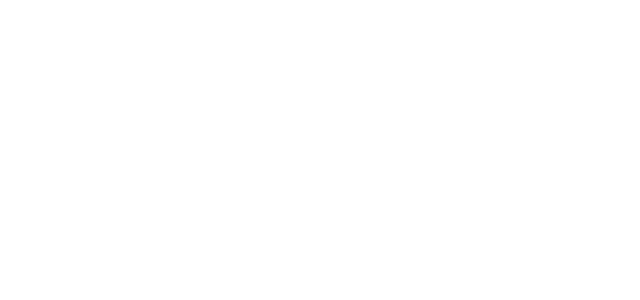
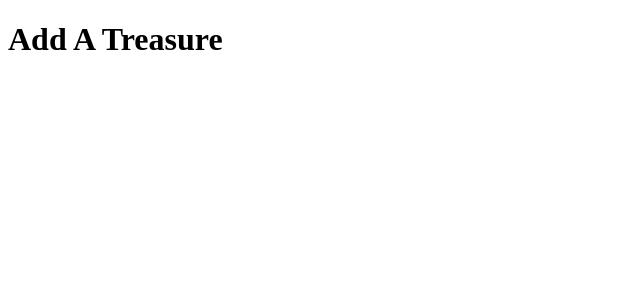
Before and after one commit to TonyWalker101/trash2treasure, a React (Create React App) app: page /add-new in a window 1280 px wide. Before the commit this address had no page. Shown: the top 300 px of the page, without its empty margins (0-640 px from the left). Built offline with nearby package versions, Linux system fonts and the light colour scheme.

Commit message:
add pages & routes

```diff
--- a/src/App.js
+++ b/src/App.js
@@ -1,11 +1,12 @@
 import logo from './logo.svg';
 import './App.css';
+import { BrowserRouter as Router, Routes, Route, Switch, Link, Redirect } from "react-router-dom"
 
 function App() {
   return (
     <div>
       <Link to="/search-result">Search Result</Link>
-      <Link to="/404">404</Link>
+      <Link to="/add-new">Add Treasure</Link>
   </div>
   );
 }
--- a/src/index.js
+++ b/src/index.js
@@ -3,6 +3,7 @@ import { BrowserRouter as Router, Routes, Route} from "react-router-dom";
 import App from "./App";
 import NotFound from "./pages/404";
 import SearchResult from "./pages/SearchResult";
+import AddNew from "./pages/AddNew";
 import React from "react";
 
 const rootElement = document.getElementById("root");
@@ -10,9 +11,10 @@ render(
   <React.StrictMode>
     <Router>
       <Routes>
+        <Route path="*" element={ <NotFound /> }/>
         <Route path="/" element={<App />} />
-        <Route path="/404" element={ <NotFound /> }/>
-        <Route path="/SearchResult" element={ <SearchResult /> }/>
+        <Route path="/search-result" element={ <SearchResult /> }/>
+        <Route path="/add-new" element={<AddNew />} />
 
       </Routes>
     </Router>
@@ -23,4 +25,4 @@ render(
 // If you want to start measuring performance in your app, pass a function
 // to log results (for example: reportWebVitals(console.log))
 // or send to an analytics endpoint. Learn more: https://bit.ly/CRA-vitals
-reportWebVitals();
+// reportWebVitals();
--- /dev/null
+++ b/src/pages/AddNew.jsx
@@ -0,0 +1,9 @@
+const AddNew = () => {
+  return(
+    <div>
+      <h1>Add A Treasure</h1>
+    </div>
+  )
+}
+
+export default AddNew;
```
